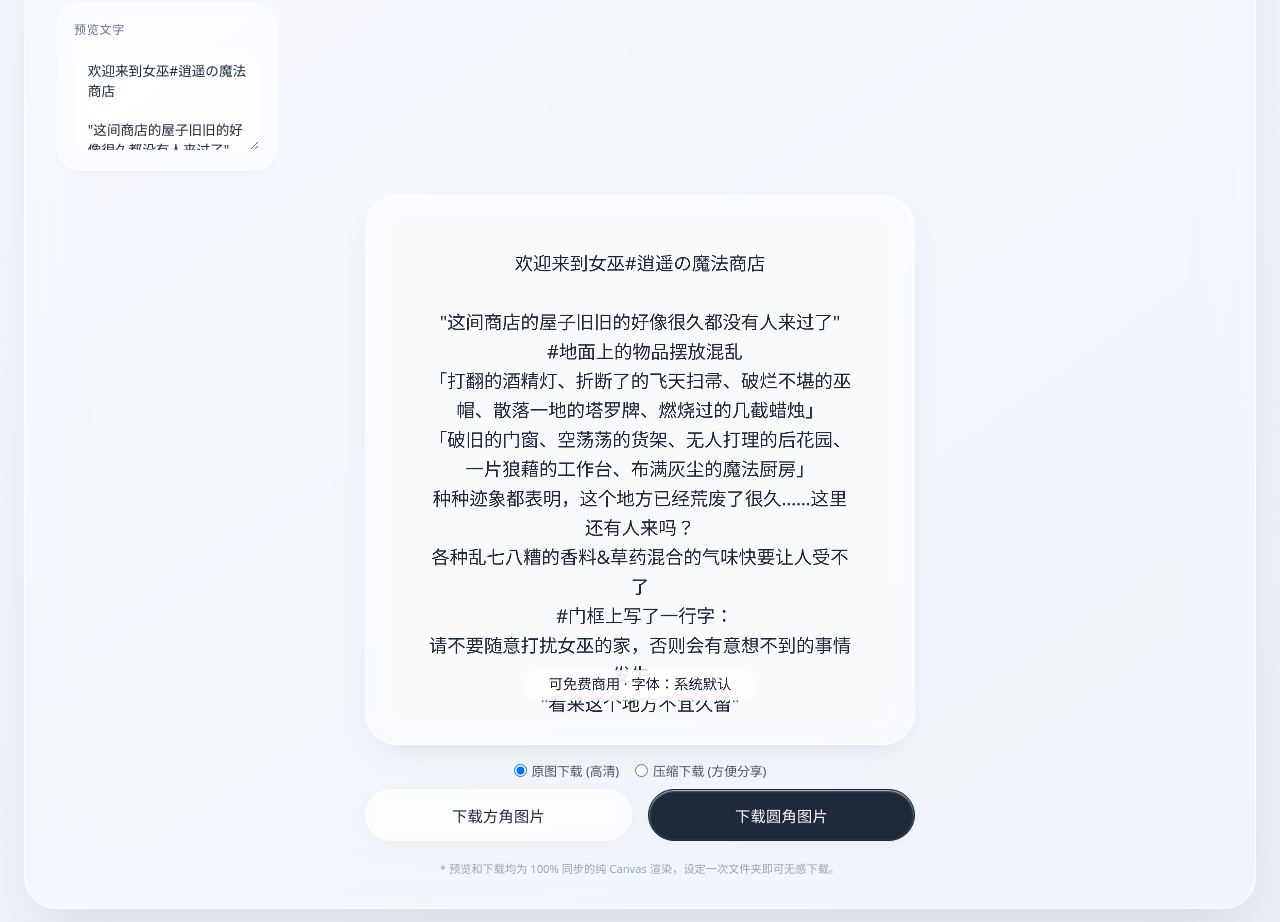
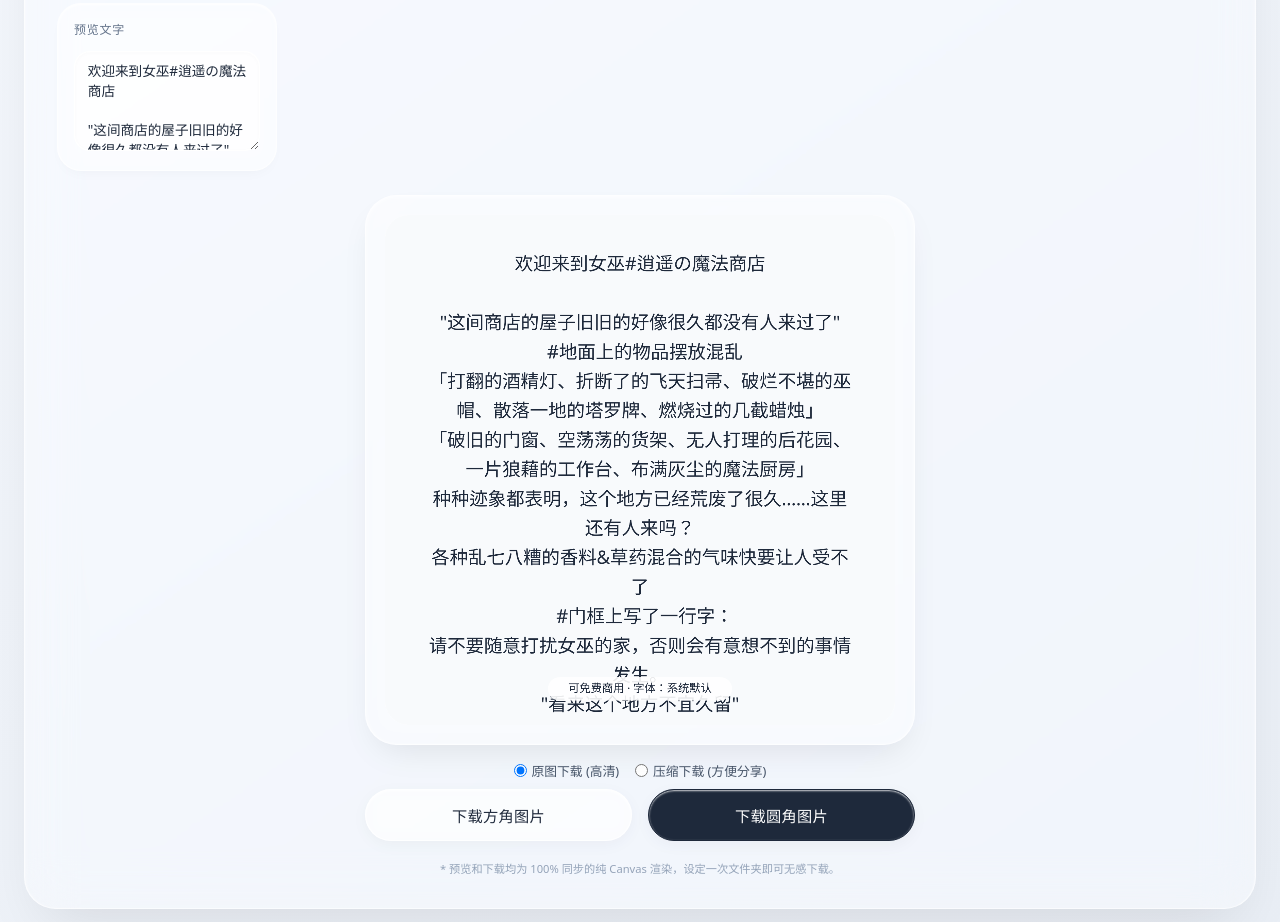
Before and after one commit to 1874yy/ztylxgj, a plain HTML site: page index.html in a window 1280 px wide. Shown: the part 457-1379 px from the top of the page. Drawn offline with Linux system fonts and the light colour scheme.

Commit message:
Update index.html

```diff
--- a/index.html
+++ b/index.html
@@ -838,13 +838,19 @@
 
         // 3. 计算垂直居中起点
         const tagMarginBottom = 24 * (width / BASE_SIZE);
-        const tagFontSize = Math.round(14 * (width / BASE_SIZE));
+
+        // 【修改点 1】：字号从 14 改为 11
+        const tagFontSize = Math.round(11 * (width / BASE_SIZE));
+
         ctxMain.font = `500 ${tagFontSize}px system-ui, -apple-system, sans-serif`;
         let tagText = bgSourceInput.value.trim() ? `底图来源：${bgSourceInput.value.trim()} · ` : '';
         tagText += `${commercialSelect.value} · 字体：${currentFontDisplayName}`;
         const textMetrics = ctxMain.measureText(tagText);
-        const tagPaddingX = 24 * (width / BASE_SIZE);
-        const tagPaddingY = 8 * (width / BASE_SIZE);
+
+        // 【修改点 2】：内边距等比缩小，让胶囊看起来更精致
+        const tagPaddingX = 20 * (width / BASE_SIZE);
+        const tagPaddingY = 6 * (width / BASE_SIZE);
+
         const tagH = tagFontSize + tagPaddingY * 2;
         const tagW = textMetrics.width + tagPaddingX * 2;
 
```
